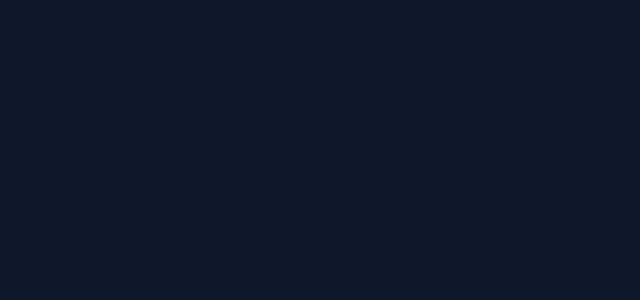
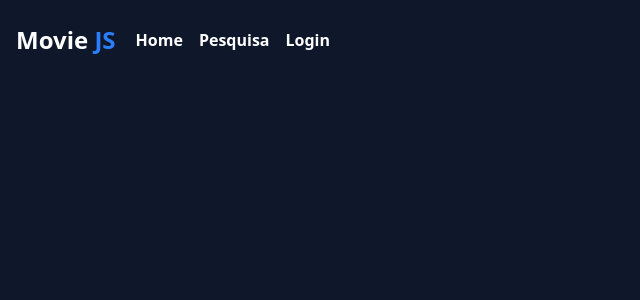
Before and after one commit to scacchetti07/MovieJS, a React (Vite) app: page / in a window 1280 px wide. Shown: the top 300 px of the page, without its empty margins (0-640 px from the left). Built offline with nearby package versions, Linux system fonts and the light colour scheme.

Commit message:
feat: Fazendo Header

```diff
--- a/src/components/Header.jsx
+++ b/src/components/Header.jsx
@@ -0,0 +1,18 @@
+import React from 'react'
+
+function Header() {
+  return (
+    <header className='h-20 w-screen text-white font-bold p-4 flex gap-5 items-center'>
+        <h1 className='text-2xl'>Movie <span className='text-blue-500'>JS</span></h1>
+        <nav>
+            <ul className='flex gap-4 justify-center'>
+                <li className='hover:text-blue-500 transition-colors duration-300 cursor-pointer'><a href="#">Home</a></li>
+                <li className='hover:text-blue-500 transition-colors duration-300 cursor-pointer'><a href="#">Pesquisa</a></li>
+                <li className='hover:text-blue-500 transition-colors duration-300 cursor-pointer'><a href="#">Login</a></li>
+            </ul>
+        </nav>
+    </header>
+  )
+}
+
+export default Header
--- a/src/pages/Home.jsx
+++ b/src/pages/Home.jsx
@@ -1,13 +1,11 @@
 import React from 'react'
+import Header from '../components/Header'
 
 function Home() {
-
-
-
   return (
-    <main className='bg-slate-900 min-h-screen w-screen'>
-
-    </main>
+    <div className='bg-slate-900 min-h-screen w-screen'>
+        <Header />
+    </div>
   )
 }
 
```
